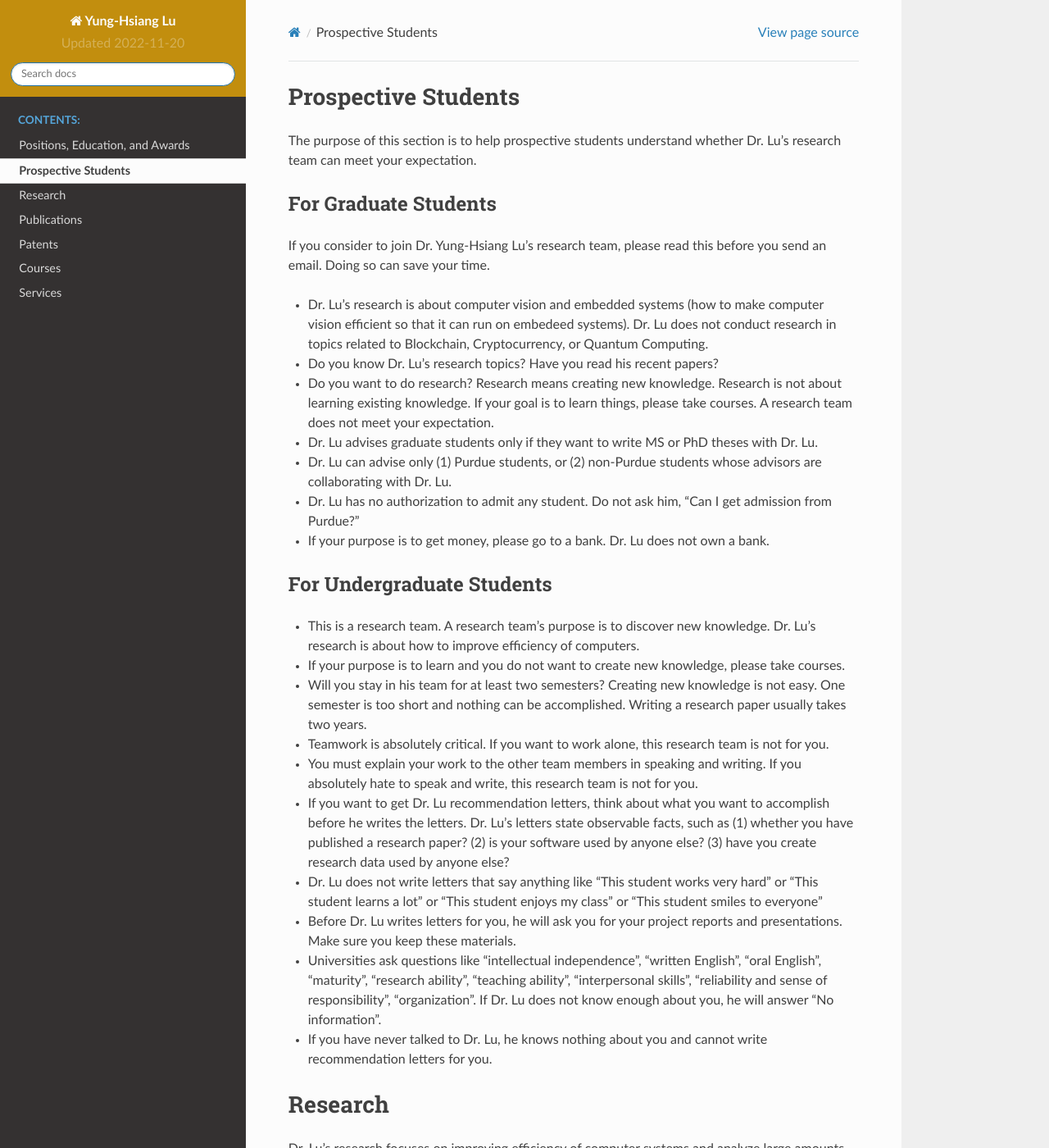
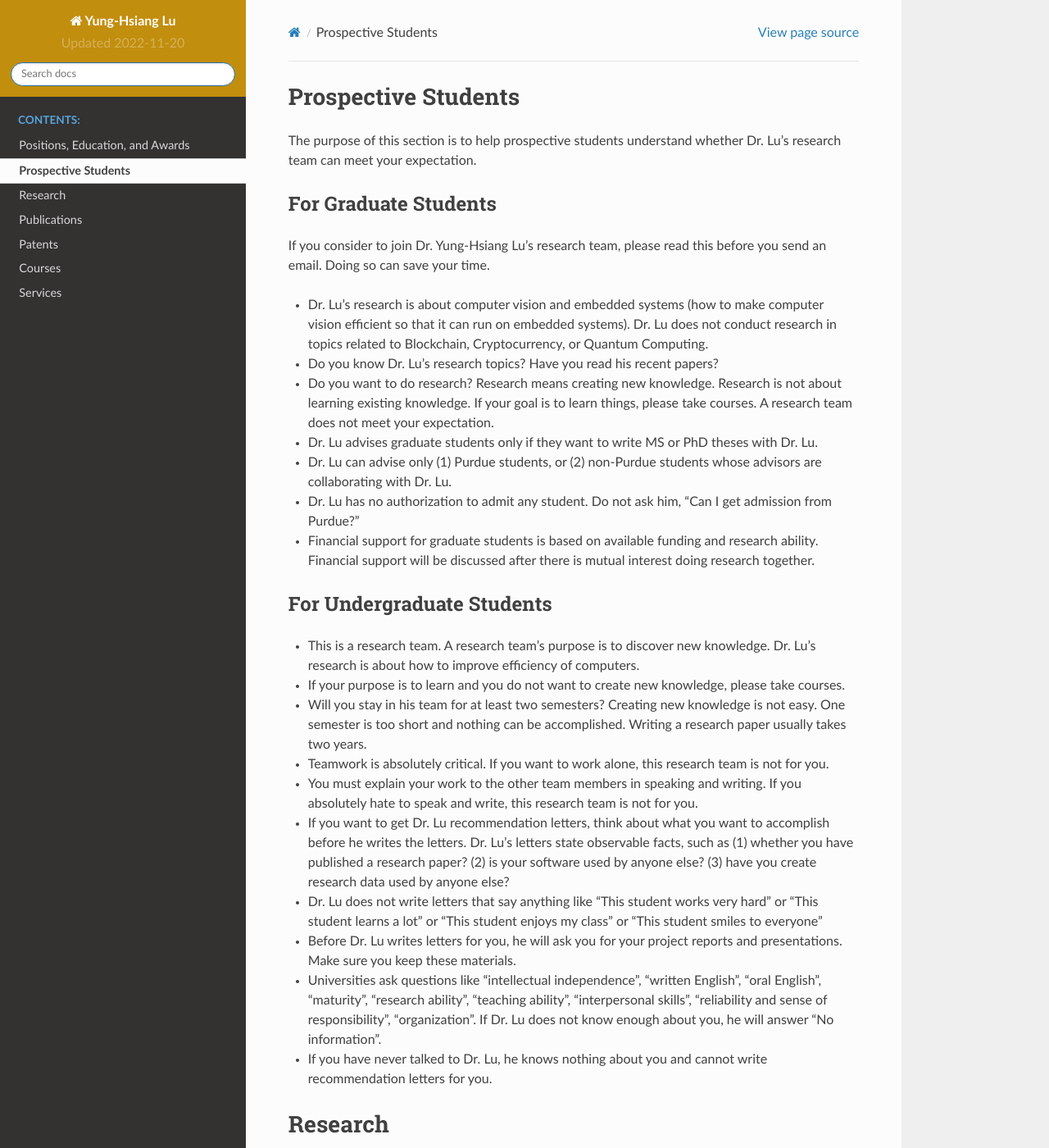
Before and after one commit to luyunghsiang/yhluweb, a Sphinx documentation site: the page built from source/research.rst, in a window 1280 px wide and 1400 px high. Shown: the whole window at 82% size. Built offline with Sphinx 7.4.7 and the Read the Docs theme 2.0.0, drawn with Linux system fonts in a browser that asks for light colours; some of the changed text lies outside the part shown.

```diff
--- a/source/research.rst
+++ b/source/research.rst
@@ -11,7 +11,7 @@
 read this before you send an email. Doing so can save your time.
 
 - Dr. Lu's research is about computer vision and embedded systems (how
-  to make computer vision efficient so that it can run on embedeed
+  to make computer vision efficient so that it can run on embedded
   systems). Dr. Lu does not conduct research in topics related to
   Blockchain, Cryptocurrency, or Quantum Computing.
 
@@ -31,8 +31,9 @@
 - Dr. Lu has no authorization to admit any student. Do not ask him,
   "Can I get admission from Purdue?"
 
-- If your purpose is to get money, please go to a bank. Dr. Lu does
-  not own a bank.
+- Financial support for graduate students is based on available
+  funding and research ability. Financial support will be discussed
+  after there is mutual interest doing research together.
 
 
 For Undergraduate Students
```
Also changed, not shown: other parts of source/research.rst (+1 -1 lines).
